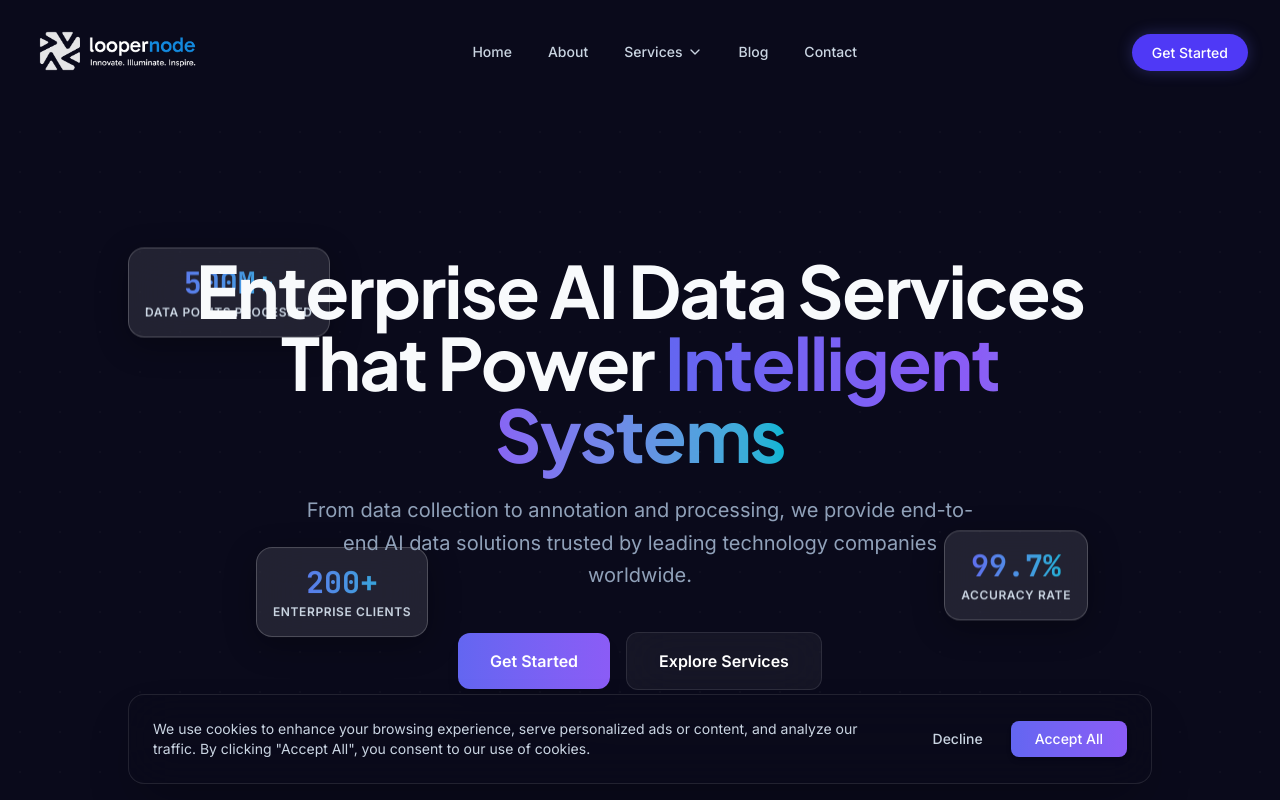
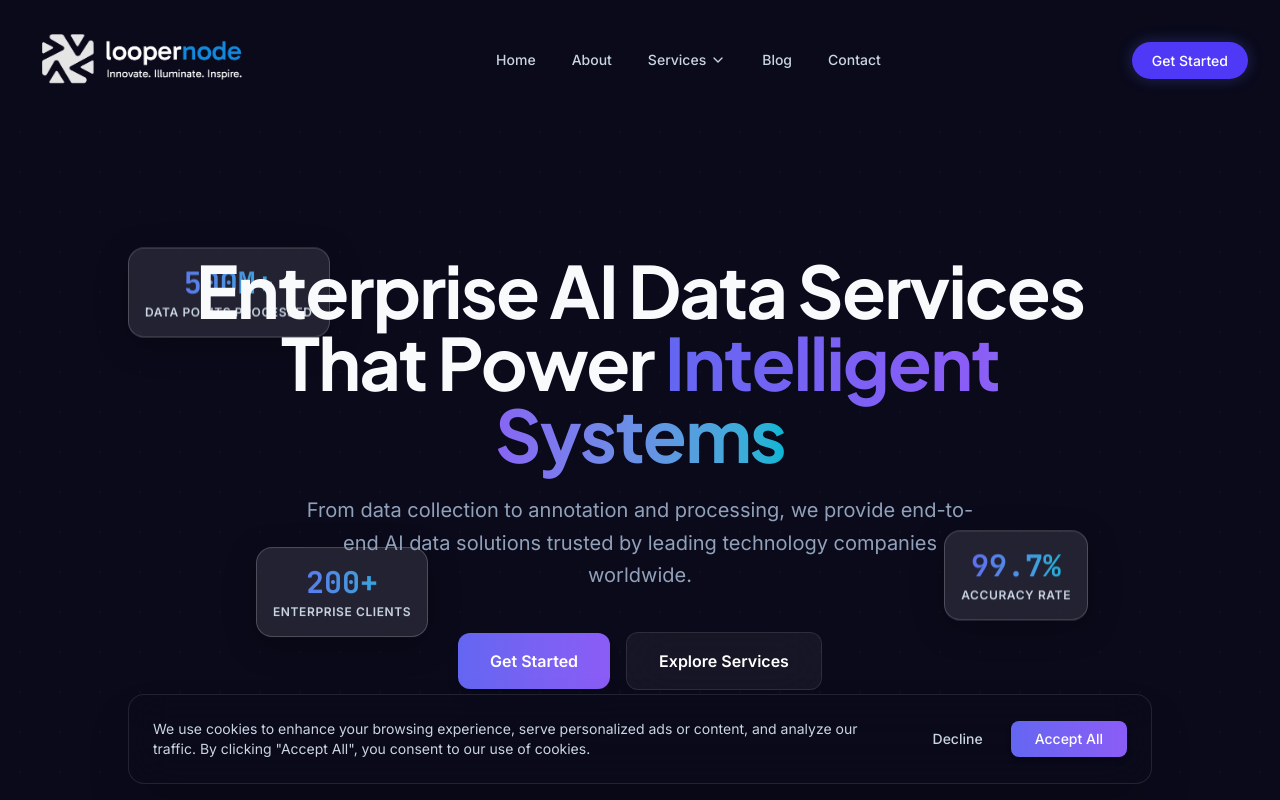
Before and after one commit to liyakathaalikt-oss/loopernode, a Next.js app: page / in a window 1280 px wide. Shown: the top 800 px of the page. Built offline with nearby package versions, Linux system fonts and the light colour scheme; a web font is replaced by a local one.

Commit message:
style: further increase logo dimensions for better visibility

```diff
--- a/components/layout/footer.tsx
+++ b/components/layout/footer.tsx
@@ -40,10 +40,10 @@ export function Footer() {
               <NextImage
                 src="/images/logo-full.png"
                 alt="Loopernode Logo"
-                width={220}
-                height={60}
+                width={300}
+                height={80}
                 priority
-                className="h-[44px] w-auto sm:h-[60px] object-contain"
+                className="h-[60px] w-auto sm:h-[80px] object-contain"
               />
             </Link>
             <p className="text-slate-400 leading-relaxed text-sm">
--- a/components/layout/header.tsx
+++ b/components/layout/header.tsx
@@ -54,10 +54,10 @@ export function Header() {
               <NextImage
                 src="/images/logo-full.png"
                 alt="Loopernode Logo"
-                width={220}
-                height={60}
+                width={300}
+                height={80}
                 priority
-                className="h-[40px] w-auto sm:h-[56px] object-contain"
+                className="h-[56px] w-auto sm:h-[72px] object-contain"
               />
             </Link>
 
--- a/components/layout/mobile-nav.tsx
+++ b/components/layout/mobile-nav.tsx
@@ -88,10 +88,10 @@ export function MobileNav({ isOpen, onClose }: MobileNavProps) {
               <NextImage
                 src="/images/logo-full.png"
                 alt="Loopernode Logo"
-                width={180}
-                height={50}
+                width={300}
+                height={80}
                 priority
-                className="h-[36px] w-auto sm:h-[44px] object-contain"
+                className="h-[48px] w-auto sm:h-[56px] object-contain"
               />
             </Link>
             <button
```
